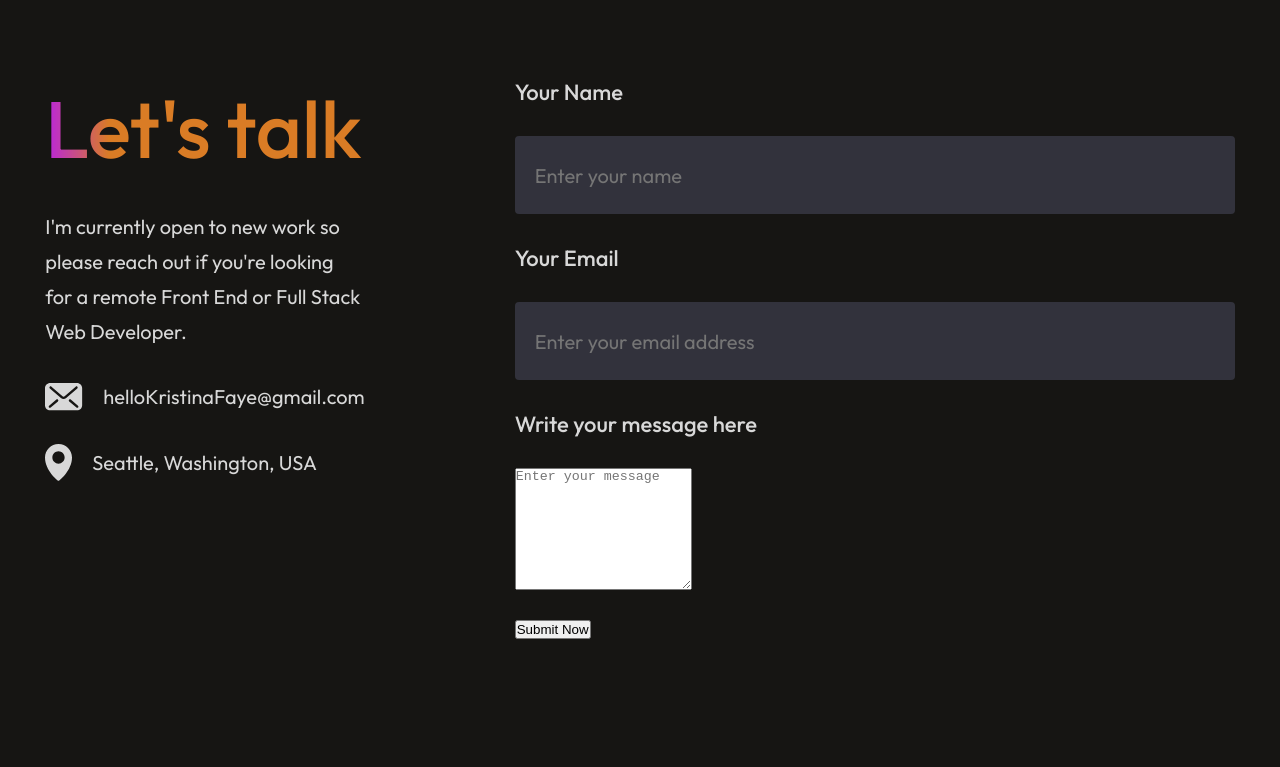
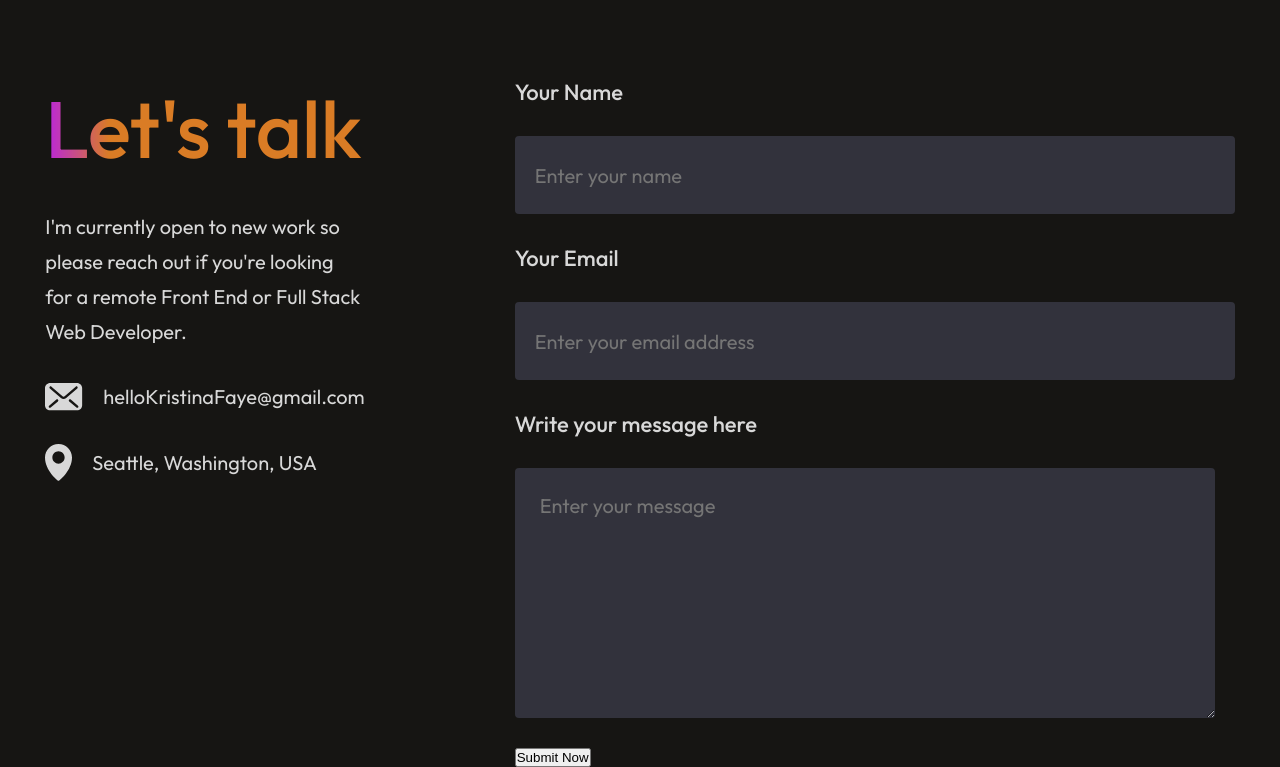
Before and after one commit to hellokristinafaye/portfolio-react, a React (Vite) app: page / in a window 1280 px wide. Shown: the part 3456-4223 px from the top of the page. Before the commit the page ends 4095 px from the top, so only its background shows below. Built offline with nearby package versions, Linux system fonts and the light colour scheme.

Commit message:
textarea styled

```diff
--- a/src/components/Contact/Contact.css
+++ b/src/components/Contact/Contact.css
@@ -77,3 +77,13 @@
     font-family: "outfit", sans-serif;
     font-size: 20px;
 }
+.contact-right textarea {
+    width: 650px;
+    border: none;
+    padding: 25px;
+    border-radius: 4px;
+    background: var(--dark-grey);
+    color: var(--mid-grey);
+    font-family: Outfit;
+    font-size: 20px;
+}
```
